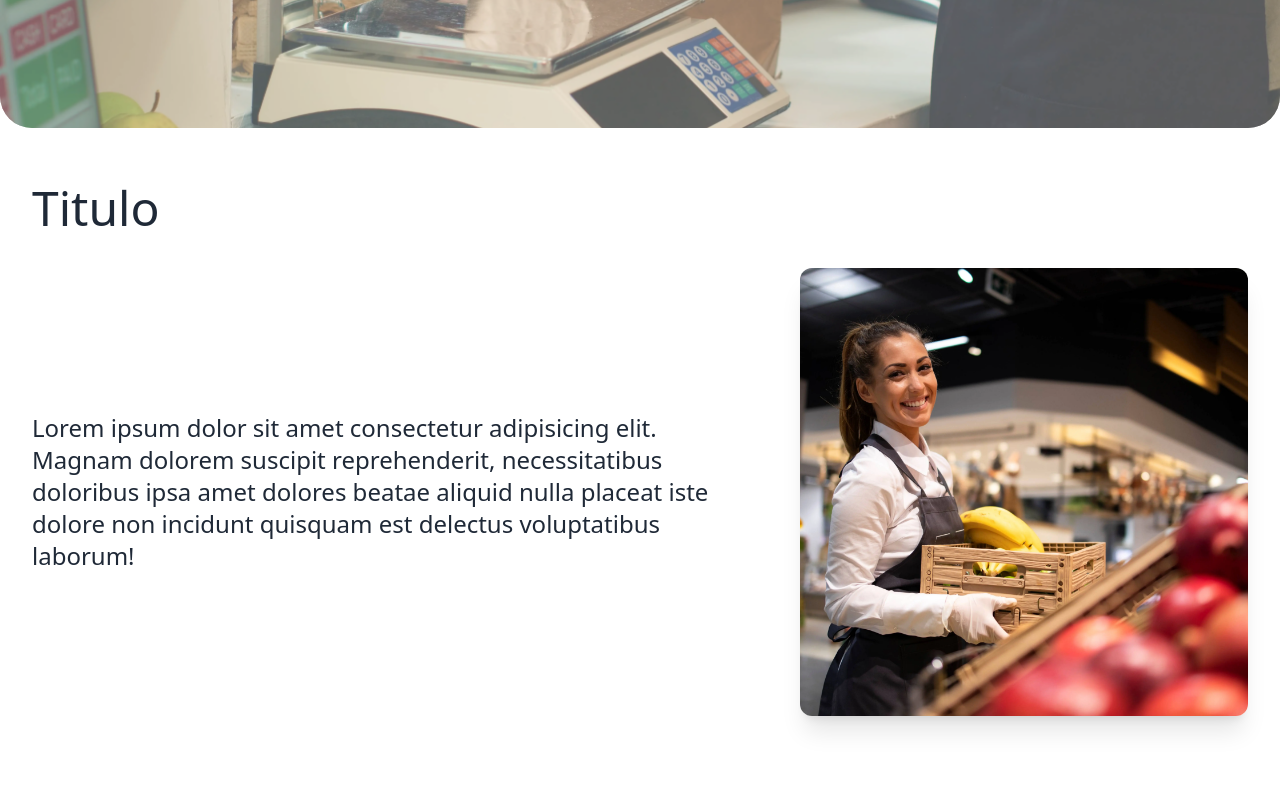
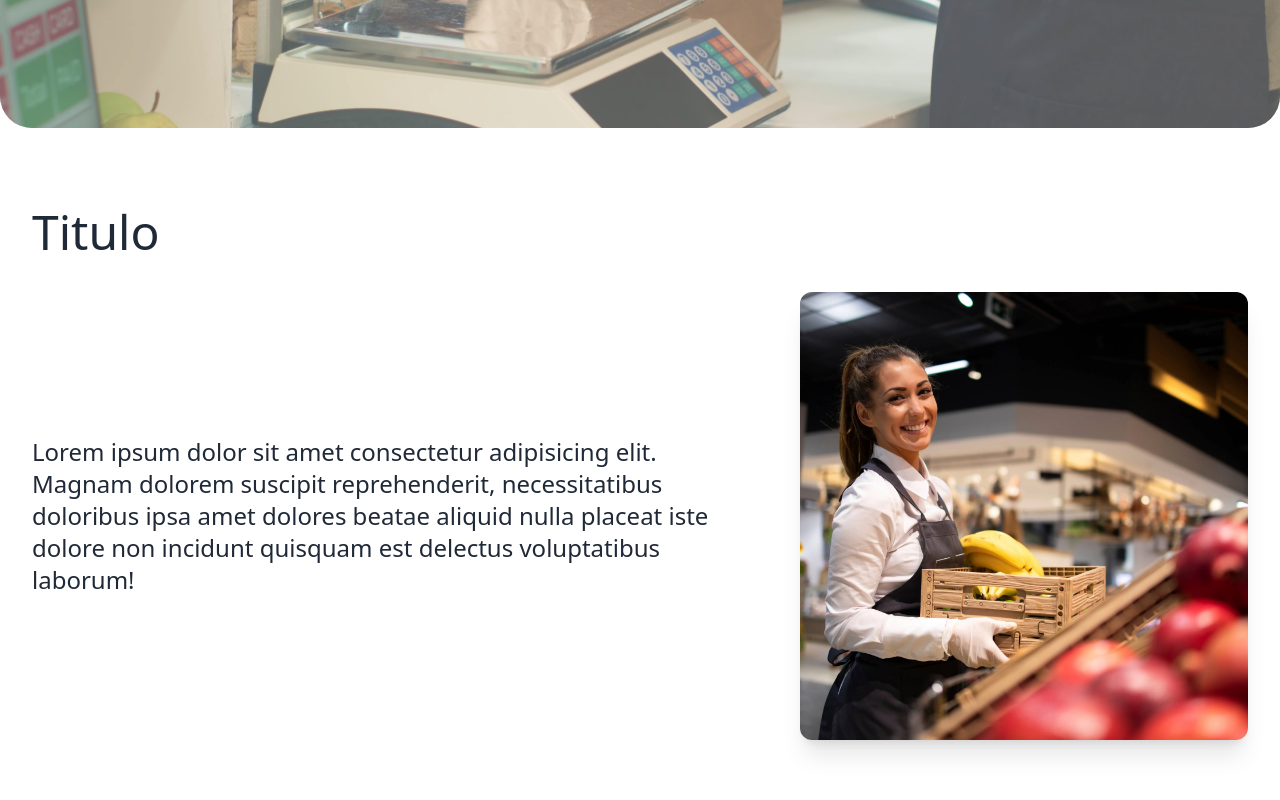
Before and after one commit to javier-rosales/tailwind-test, a React (Vite) app: page / in a window 1280 px wide. Shown: the part 460-1260 px from the top of the page. Built offline with nearby package versions, Linux system fonts and the light colour scheme.

Commit message:
Update vertical padding for sections on large screens

```diff
--- a/src/components/Section.jsx
+++ b/src/components/Section.jsx
@@ -1,6 +1,6 @@
 const Section = ({ children }) => {
   return (
-    <section className='max-w-7xl mx-auto px-4 md:px-7 lg:px-8 py-10 text-lg md:text-xl'>
+    <section className='max-w-7xl mx-auto px-4 md:px-7 lg:px-8 py-10 lg:py-16 text-lg md:text-xl'>
       {children}
     </section>
   )
```
